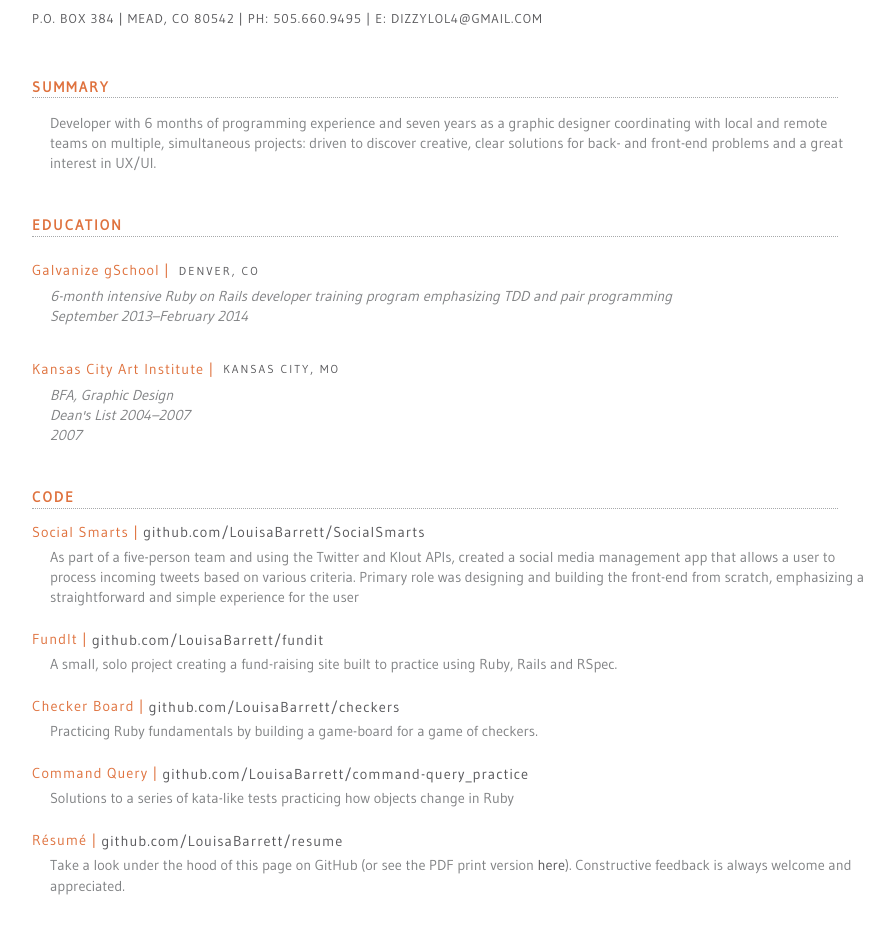
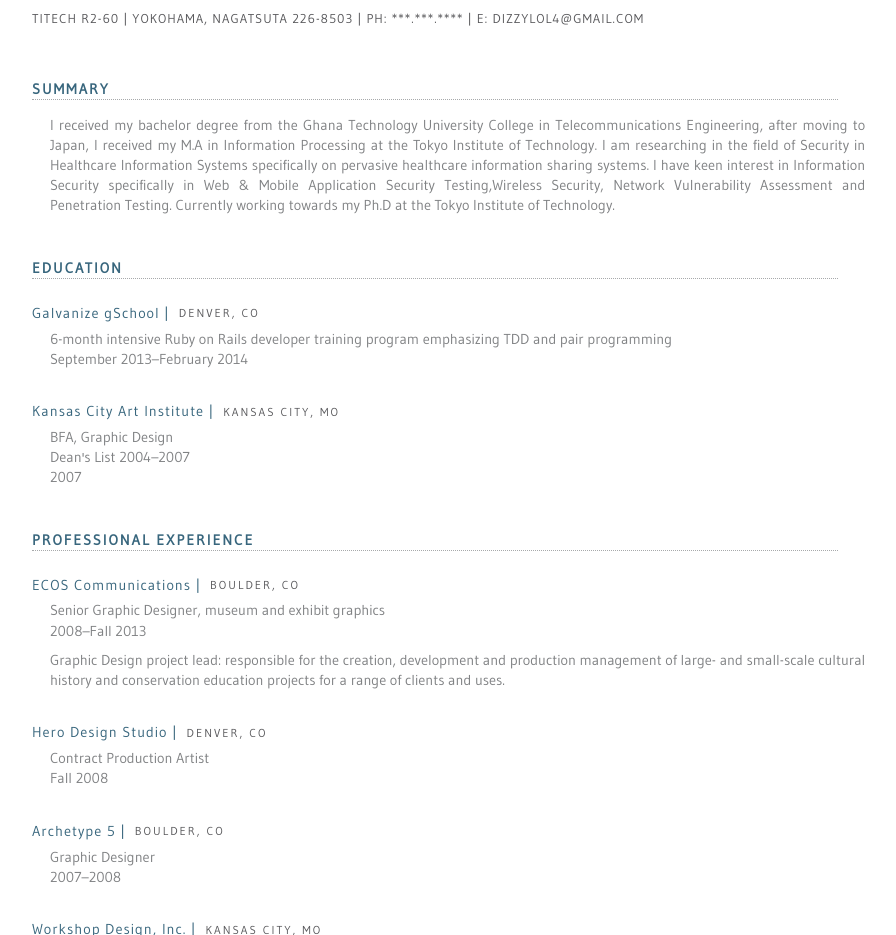
Before and after one commit to satich/danieldizzy.github.io, a plain HTML site: page resume.html in a window 1280 px wide. Shown: the part 123-1058 px from the top of the page, without its empty margins (160-1056 px from the left). Drawn offline with Linux system fonts and the light colour scheme.

Commit message:
Minor Update
Minor changes made

```diff
--- a/assets/css/resume.css
+++ b/assets/css/resume.css
@@ -5,7 +5,7 @@ body {
 }
 
 .name {
-  color: #DF723E;
+  color: #38667D;
   display: inline-block;
   font-size: 1.4em;
   letter-spacing: 3px;
@@ -35,7 +35,7 @@ body {
   text-decoration: none;
 }
   .links:hover {
-    color: #DF723E;
+    color: #38667D;
   }
 
 .links img {
@@ -45,7 +45,7 @@ body {
 }
 
 .primary-titles {
-  color: #DF723E;
+  color: #38667D;
   display: inline-block;
   font-size: .9em;
   letter-spacing: 1px;
@@ -65,7 +65,7 @@ body {
 }
 
 .category-headers {
-  color: #DF723E;
+  color: #38667D;
   font-size: .9em;
   letter-spacing: 2px;
   margin-top: 3em;
@@ -76,7 +76,7 @@ body {
 .category-details {
   color: #808284;
   font-size: .9em;
-  font-style: italic;
+  font-style: normal;
   line-height: 1.4em;
   margin-bottom: 1%;
   margin-left: 2%;
@@ -92,7 +92,8 @@ body {
   margin-left: 2%;
   margin-right: 7%;
   margin-top: 1em;
-}
+  text-align: justify;
+  }
 
 .category-description {
   color: #808284;
@@ -102,6 +103,7 @@ body {
   margin-left: 2%;
   margin-right: 7%;
   margin-top: .01em;
+  text-align: justify;
 }
 
 hr {
--- a/resume.html
+++ b/resume.html
@@ -12,18 +12,20 @@
         <h1 class="name">Daniel A. Dzissah | </h1>
           <article class="links-container">
             <a class="links" href="https://github.com/danieldizzy" target="_blank"><img src="assets/img/gh_icon.png" alt="github icon" width="21" height="21">GitHub</a>
-          <a class="links" href="https://www.linkedin.com/in/louisabarrett/" target="_blank"><img src="assets/img/in_icon.png" alt="linkedin icon" width="18" height="18">LinkedIn</a>
+            <a class="links" href="https://jp.linkedin.com/in/daniel-dzissah-0b703118" target="_blank"><img src="assets/img/in_icon.png" alt="linkedin icon" width="18" height="18">LinkedIn</a>
           </article><br>
+
           <article class="contact-information">
-          <p class="contact-deets">P.O. Box 384 | </p>
-          <p class="contact-deets">Mead, CO 80542 | </p>
-          <p class="contact-deets">ph: 505.660.9495 | </p>
+            <p class="contact-deets">Titech R2-60 | </p>
+            <p class="contact-deets">Yokohama, Nagatsuta 226-8503 | </p>
+            <p class="contact-deets">ph: ***.***.**** | </p>
             <a class="links" href="mailto:louisabarrett@gmail.com">e: dizzylol4@gmail.com</a>
           </article>
       </header>
+
       <section class="content">
         <h2 class="category-headers">Summary</h2><hr>
-        <p class="category-description-main">Developer with 6 months of programming experience and seven years as a graphic designer coordinating with local and remote teams on multiple, simultaneous projects: driven to discover creative, clear solutions for back- and front-end problems and a great interest in UX/UI.</p>
+          <p class="category-description-main">I received my bachelor degree from the Ghana Technology University College in Telecommunications Engineering, after moving to Japan, I received my M.A in Information Processing at the Tokyo Institute of Technology. I am researching in the field of Security in Healthcare Information Systems specifically on pervasive healthcare information sharing systems. I have keen interest in Information Security specifically in Web & Mobile Application Security Testing,Wireless Security, Network Vulnerability Assessment and Penetration Testing. Currently working towards my Ph.D at the Tokyo Institute of Technology.</p>
 
         <h2 class="category-headers">Education</h2><hr>
           <p class="primary-titles">Galvanize gSchool | <span class="location">Denver, CO</span></p>
@@ -31,7 +33,20 @@
           <p class="primary-titles">Kansas City Art Institute | <span class="location">Kansas City, MO</span></p>
           <p class="category-details">BFA, Graphic Design<br>Dean's List 2004–2007<br>2007</p>
 
-      <h2 class="category-headers">Code</h2><hr>
+
+          <h2 class="category-headers">Professional Experience</h2><hr>
+            <p class="primary-titles">ECOS Communications | <span class="location">Boulder, CO</span></p>
+            <p class="category-details">Senior Graphic Designer, museum and exhibit graphics<br>2008–Fall 2013</p>
+            <p class="category-description">Graphic Design project lead: responsible for the creation, development and production management of large- and small-scale cultural history and conservation education projects for a range of clients and uses.</p>
+            <p class="primary-titles">Hero Design Studio | <span class="location">Denver, CO</span></p>
+            <p class="category-details">Contract Production Artist<br>Fall 2008</p>
+            <p class="primary-titles">Archetype 5 | <span class="location">Boulder, CO</span></p>
+            <p class="category-details">Graphic Designer<br>2007–2008</p>
+            <p class="primary-titles">Workshop Design, Inc. | <span class="location">Kansas City, MO</span></p>
+            <p class="category-details">Intern, print and environmental design<br>2006</p>
+
+
+        <h2 class="category-headers">Projects</h2><hr>
           <a class="primary-titles" href="http://github.com/LouisaBarrett/SocialSmarts" target="_blank">Social Smarts | <p class="links">github.com/LouisaBarrett/SocialSmarts</p></a>
           <p class="category-description">As part of a five-person team and using the Twitter and Klout APIs, created a social media management app that allows a user to process incoming tweets based on various criteria. Primary role was designing and building the front-end from scratch, emphasizing a straightforward and simple experience for the user</p>
           <a class="primary-titles" href="https://github.com/LouisaBarrett/fundit" target="_blank">FundIt | <p class="links">github.com/LouisaBarrett/fundit</p></a>
@@ -44,15 +59,7 @@
           <p class="category-description">Take a look under the hood of this page on GitHub (or see the PDF print version <a class="links" href="http://f.cl.ly/items/2D2S2u0L0Z2B3x0o3X1Y/LouisaBarrett_resume.pdf" target="_blank">here</a>). Constructive feedback is always welcome and appreciated.</p>
 
 
-      <h2 class="category-headers">Professional Experience</h2><hr>
-        <p class="primary-titles">ECOS Communications | <span class="location">Boulder, CO</span></p>
-          <p class="category-details">Senior Graphic Designer, museum and exhibit graphics<br>2008–Fall 2013</p>
-          <p class="category-description">Graphic Design project lead: responsible for the creation, development and production management of large- and small-scale cultural history and conservation education projects for a range of clients and uses.</p>
-        <p class="primary-titles">Hero Design Studio | <span class="location">Denver, CO</span></p>
-          <p class="category-details">Contract Production Artist<br>Fall 2008</p>
-        <p class="primary-titles">Archetype 5 | <span class="location">Boulder, CO</span></p>
-          <p class="category-details">Graphic Designer<br>2007–2008</p>
-        <p class="primary-titles">Workshop Design, Inc. | <span class="location">Kansas City, MO</span></p>
-          <p class="category-details">Intern, print and environmental design<br>2006</p>
+
+
       </section>
     </body>
```
Also changed, not shown: index.html (+0 -39 lines). Lines whose indentation alone changed are shown as unchanged.
